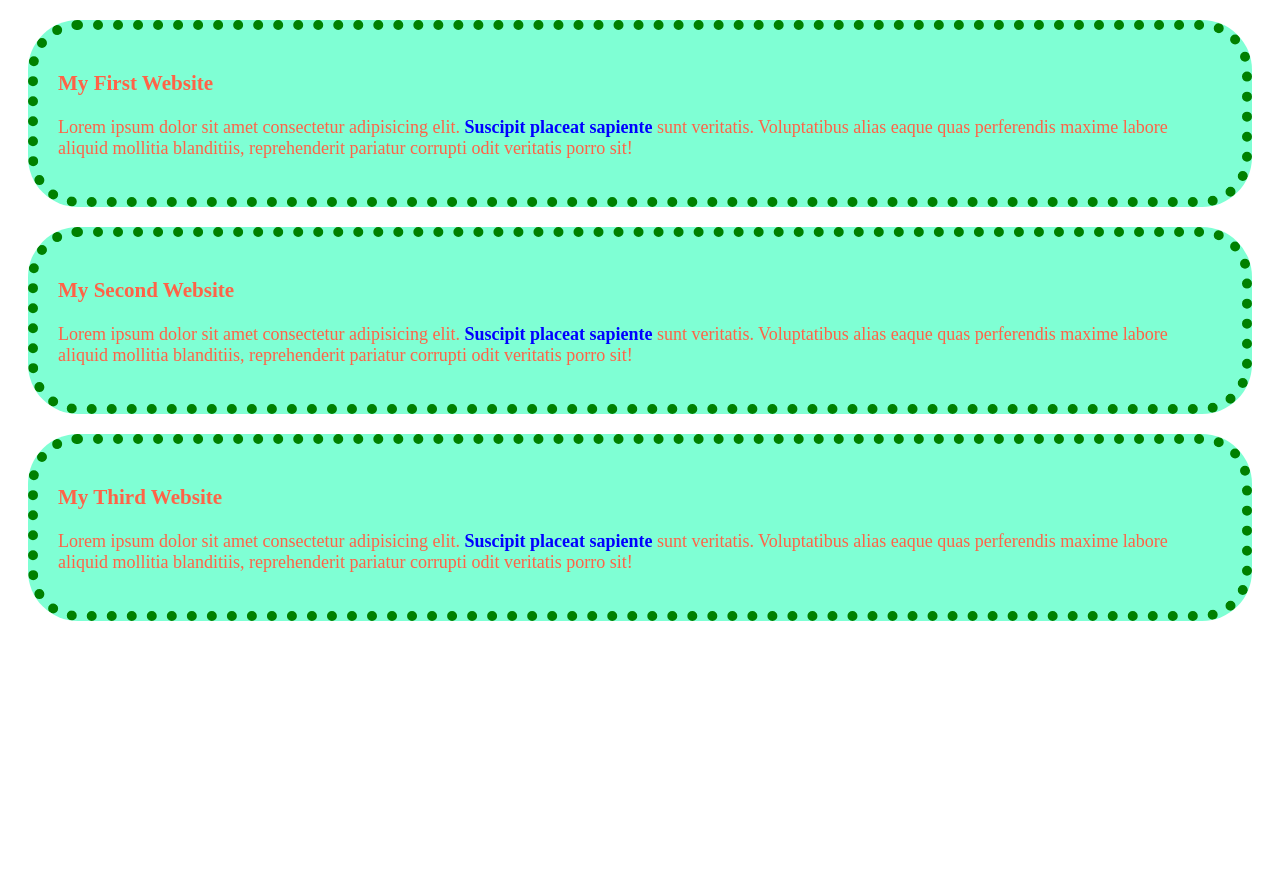
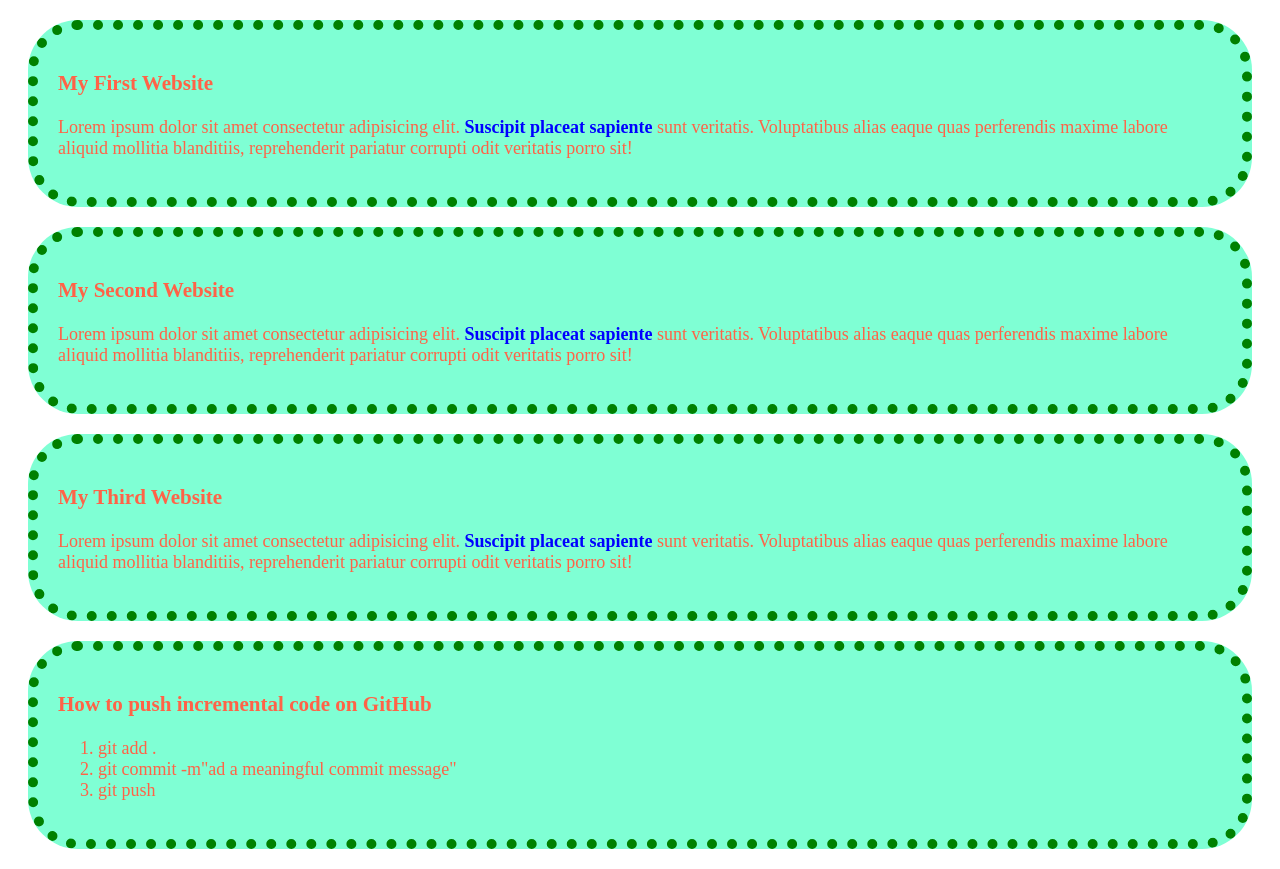
Before and after one commit to rimonali123/My-Sample-Website, a plain HTML site: page index.html in a window 1280 px wide. Before the commit the page ends 800 px from the top, so only its background shows below. Drawn offline with Linux system fonts and the light colour scheme.

Commit message:
ad my website

```diff
--- a/index.html
+++ b/index.html
@@ -19,5 +19,13 @@
         <h3>My Third Website</h3>
     <p>Lorem ipsum dolor sit amet consectetur adipisicing elit. <span id="a">Suscipit placeat sapiente</span> sunt veritatis. Voluptatibus alias eaque quas perferendis maxime labore aliquid mollitia blanditiis, reprehenderit pariatur corrupti odit veritatis porro sit!</p>
     </div>
+    <div>
+        <h3>How to push incremental code on GitHub</h3>
+        <ol>
+            <li>git add .</li>
+            <li>git commit -m"ad a meaningful commit message"</li>
+            <li>git push</li>
+        </ol>
+    </div>
 </body>
 </html>
```
